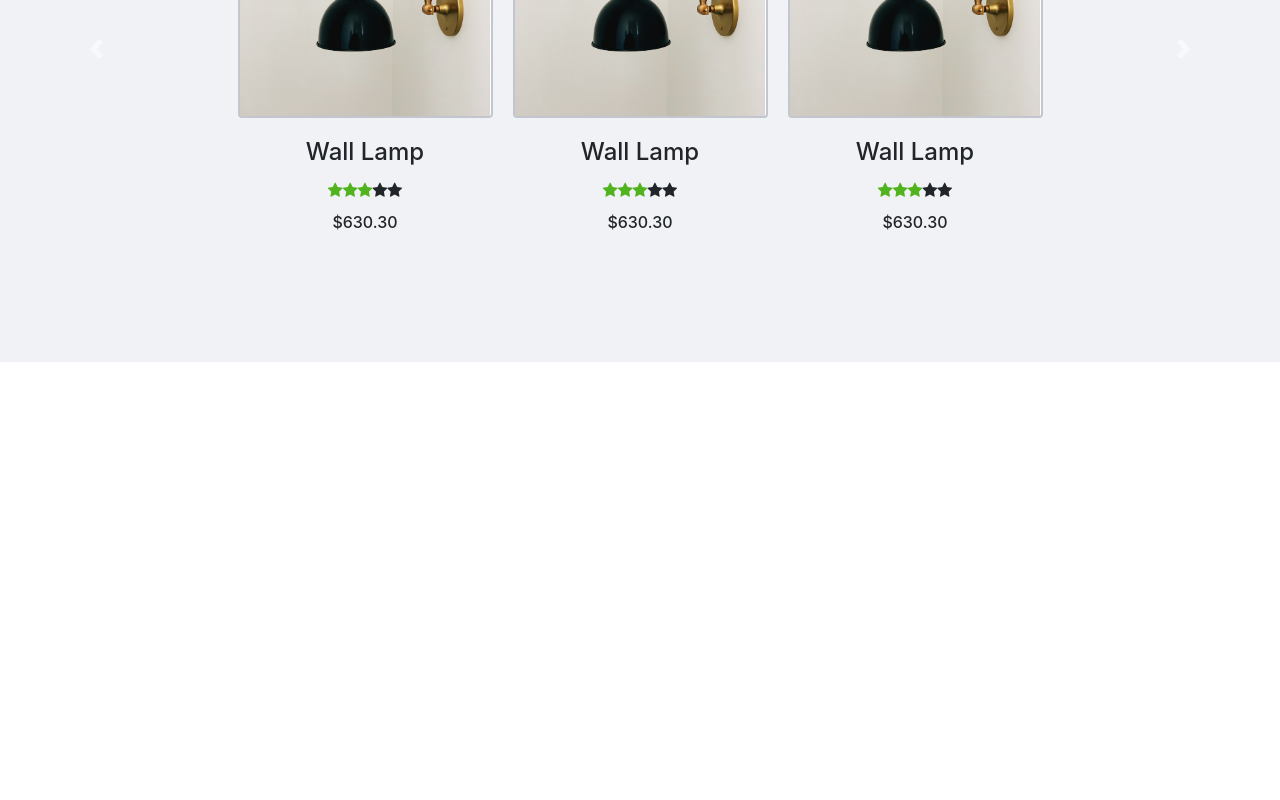
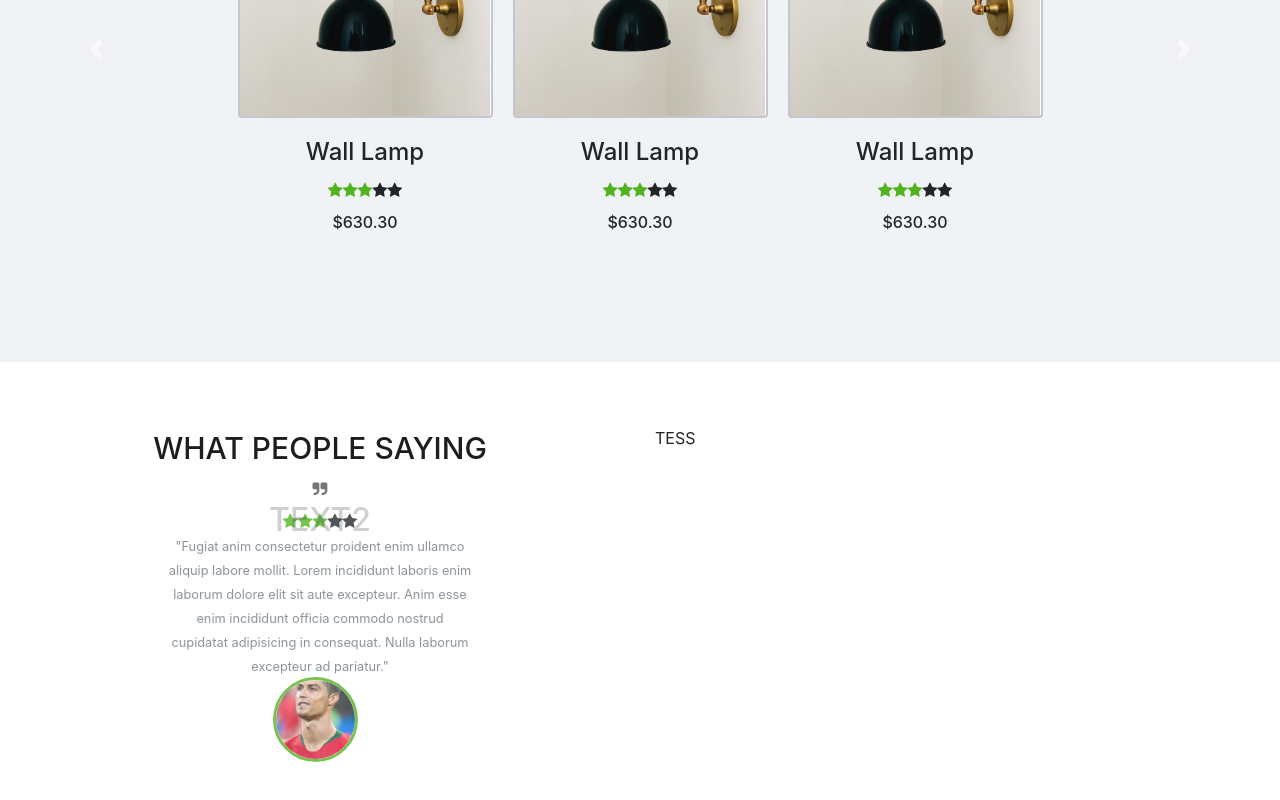
Before and after one commit to FirosyanAmmarSopyan/TTG_FE_TEST, a Vue app in the folder Soal 1/landingPage/: page / in a window 1280 px wide. Shown: the part 2658-3458 px from the top of the page. Before the commit the page ends 3020 px from the top, so only its background shows below. Built offline with nearby package versions, Linux system fonts and the light colour scheme.

Commit message:
newest update

```diff
--- a/Soal 1/landingPage/src/App.vue
+++ b/Soal 1/landingPage/src/App.vue
@@ -452,9 +452,96 @@
       </a>
     </div>
   </div>
+  <div class="container-6 d-flex flex-row text-center">
+    <div class="col">
+      <div class="title-4">
+        WHAT PEOPLE SAYING
+      </div>
+      <div class="text-center">
+        <i class="fa fa-quote-right icon-quote" aria-hidden="true"></i>
+      </div>
+      <div id="carouselExamples" class="carousel slide carousel-fade" data-ride="carousel">
+        <div class="carousel-inner">
+          <div class="carousel-item active">
+            <div class="container-say">
+              <div class="mt-2">
+                <span class="fa fa-star checked"></span>
+                <span class="fa fa-star checked"></span>
+                <span class="fa fa-star checked"></span>
+                <span class="fa fa-star"></span>
+                <span class="fa fa-star"></span>
+              </div>
+              <div class="text-muted desc-say"><small>
+                  "Fugiat anim consectetur proident enim ullamco aliquip labore mollit. Lorem incididunt laboris enim
+                  laborum dolore elit sit aute excepteur. Anim esse enim incididunt officia commodo nostrud cupidatat
+                  adipisicing in consequat. Nulla laborum excepteur ad pariatur."
+                </small></div>
+              <div>
+                <img alt="author" src="./assets/Cristiano.jpg" class="avatar avatar-85 photo" width="85" height="85">
+              </div>
+            </div>
+          </div>
+          <div class="carousel-item">
+            <h2>TEXT2</h2>
+          </div>
+          <div class="carousel-item">
+            <h3>R+XZJ</h3>
+          </div>
+        </div>
+        <a class="carousel-control-prev" href="#carouselExampleIndicators" role="button" data-slide="prev">
+          <span class="carousel-control-prev-icon" aria-hidden="true"></span>
+          <span class="sr-only">Previous</span>
+        </a>
+        <a class="carousel-control-next" href="#carouselExampleIndicators" role="button" data-slide="next">
+          <span class="carousel-control-next-icon" aria-hidden="true"></span>
+          <span class="sr-only">Next</span>
+        </a>
+      </div>
+    </div>
+    <div class="col text-left">
+      TESS
+    </div>
+  </div>
 </template>
 
 <style>
+.avatar {
+  object-fit: cover;
+}
+
+.avatar-85 {
+  border: 3px solid #51B31E;
+  border-radius: 85px;
+  margin-right: 10px;
+}
+
+.desc-say {
+  width: 50%;
+}
+
+.container-say {
+  align-items: center;
+  display: flex;
+  flex-direction: column;
+}
+
+.icon-quote {
+  color: #7a7474;
+  margin-top: 10px;
+}
+
+.container-6 {
+  background-color: white;
+  margin-top: 5%;
+  margin-bottom: 5%;
+}
+
+.title-4 {
+  font-weight: 500;
+  font-size: 30px;
+  color: #1d1d1d;
+}
+
 .container-card-item {
   display: flex;
   flex-direction: row;
@@ -1055,6 +1142,21 @@
     opacity: 1;
   }
 
+  .title-4 {
+    font-weight: 500;
+    font-size: 18px;
+    color: #1d1d1d;
+  }
+
+  .desc-say {
+    overflow: hidden;
+    text-overflow: ellipsis;
+    display: -webkit-box;
+    -webkit-line-clamp: 3;
+    -webkit-box-orient: vertical;
+    background-color: red;
+  }
+
 }
 
 .container-1 {
```
Also changed, not shown: Soal 1/landingPage/src/assets/Cristiano.jpg (added). Lines whose indentation alone changed are shown as unchanged.
